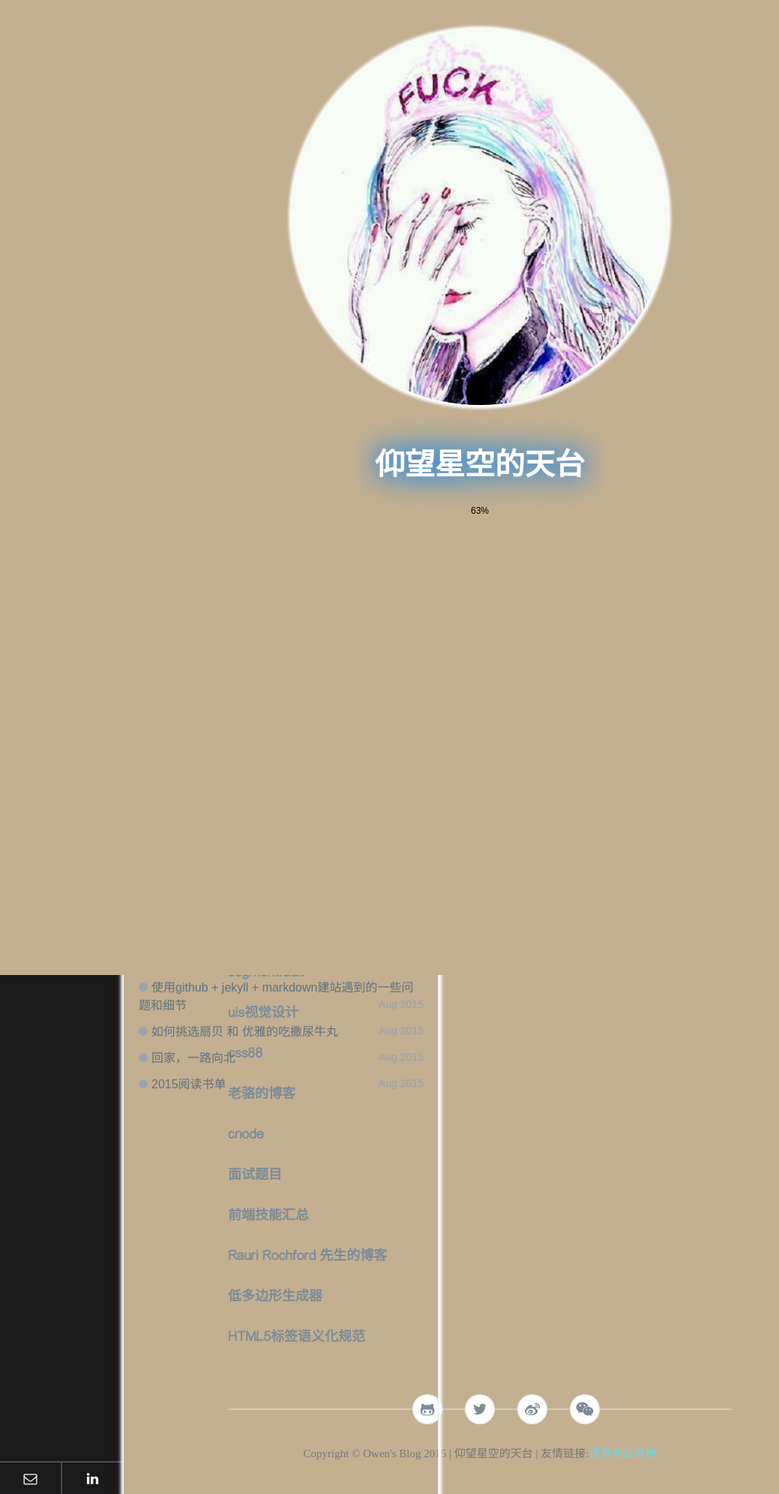
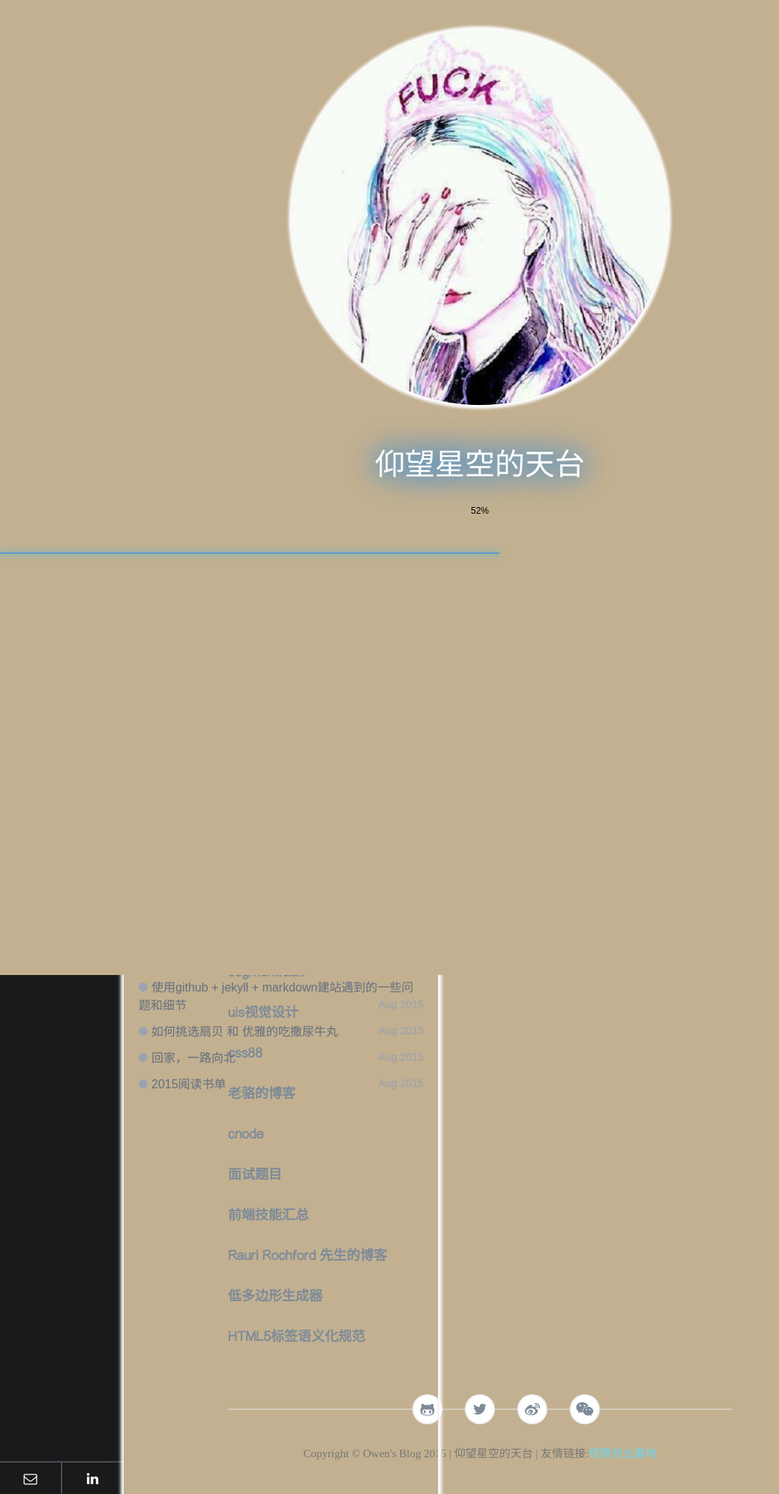
Before and after one commit to bilibiliou/bilibiliou.github.io, a Jekyll site: the page built from index.markdown, in a window 1280 px wide. Shown: the whole page at 75% size, without its empty margins (0-1039 px from the left). Built offline with Jekyll 4.4.1, drawn with Linux system fonts in a browser that asks for light colours; comment, search, counter and statistics services are not loaded.

Commit message:
new version

```diff
--- a/_includes/nav.html
+++ b/_includes/nav.html
@@ -32,7 +32,7 @@
 
     <nav id="pl__container">
     {% for post in site.posts %}
-      <a class="{{ post.categories }} pl__all" href="{{ post.url }}"><span class="pl__circle"></span><span class="pl__title">{{ post.title }}</span><span class="pl__date">{{ post.date | date: "%b %Y" }}</span></a>
+      <a class="{{ post.categories }} pl__all" href="{{  }}{{ post.url }}"><span class="pl__circle"></span><span class="pl__title">{{ post.title }}</span><span class="pl__date">{{ post.date | date: "%b %Y" }}</span></a>
     {% endfor %}
     </nav>
   </div> <!-- end #posts-list -->
--- a/assets/css/style.css
+++ b/assets/css/style.css
@@ -32,6 +32,7 @@
   border:1px solid #636363;
   background-color:#3075DC;
 }
+
 .container{
     width:100%;
     height: 1300px;
@@ -44,11 +45,12 @@
     z-index: 5201314;
     overflow: hidden;
     -webkit-user-select: none;
-  -moz-user-select: none;
-  -ms-user-select: none;
-  -o-user-select: none;
-  user-select: none;
-  }
+    -moz-user-select: none;
+    -ms-user-select: none;
+    -o-user-select: none;
+    user-select: none;
+  }
+
   .box{
     width:100%;
     height: 100%;
@@ -64,12 +66,45 @@
     border-radius: 50%;
     box-shadow: 0 0 4px 4px white, 0 0 4px 4px #eee;
   }
+
   @media screen and (max-width: 774px) {
   .header_progress_avatar{display: none;}
   }
   .header_progress_title{
     /*兼容火狐*/
     width:100%;
+    text-align: center;
+    margin-top:15px;
+  }
+
+  .header_progress_title > span{
+    font: 200 40px/80px "微软雅黑";
+    text-shadow:0 0 30px #2187e7,0 0 45px #2187e7;
+    color:white;
+  }
+
+  #header_progress_content {
+    width:100%;
+    height:5px;
+    margin:47px auto 0;
+  }
+
+  .header_progress_fullwidth .header_progress_expand {
+    height:1px;
+    margin:2px 0;
+    background:#2187e7;
+    position:absolute;
+    box-shadow:0px 0px 10px 1px rgba(0,198,255,0.7);
+    -webkit-transition: 1s ease;
+    -o-transition: 1s ease;
+    transition: 1s ease;
+  }
+
+  .header_progress_precentage{
+    /*兼容火狐*/
+    width:100%;
+
+
     display:-webkit-box;
     display:-moz-box;
     display:-o-box;
@@ -78,51 +113,8 @@
     -moz-box-pack:center;
     -o-box-pack:center;
     box-pack:center;
-    margin-top:15px;
-  }
-  .header_progress_title > span{
-    font:bold 40px/80px "微软雅黑";
-    text-shadow:0 0 30px #2187e7,0 0 45px #2187e7;
-    color:white;
-  }
-  #header_progress_content {
-    width:100%;
-    height:5px;
-    margin:47px auto 0;
-  }
-
-  .header_progress_fullwidth .header_progress_expand {
-    width:100%;
-    height:1px;
-    margin:2px 0;
-    background:#2187e7;
-    position:absolute;
-    box-shadow:0px 0px 10px 1px rgba(0,198,255,0.7);
-    -moz-animation:fullexpand 10s ease-out;
-    -webkit-animation:fullexpand 10s ease-out;
-  }
-  .header_progress_precentage{
-    /*兼容火狐*/
-    width:100%;
-
-
-    display:-webkit-box;
-    display:-moz-box;
-    display:-o-box;
-    display:box;
-    -webkit-box-pack:center;
-    -moz-box-pack:center;
-    -o-box-pack:center;
-    box-pack:center;
-  }
-  @-moz-keyframes fullexpand{
-    0%  { width:0px;}
-    100%{ width:100%;}
-  }
-  @-webkit-keyframes fullexpand{
-    0%  { width:0px;}
-    100%{ width:100%;}
-  }
+  }
+
 
 @media screen and (max-width: 585px) {
   .container{display: none;}
--- a/assets/js/nprogress.js
+++ b/assets/js/nprogress.js
@@ -313,3 +313,7 @@
 
   return NProgress;
 });
+
+
+
+$(".header_progress_expand").css("width" , "52%");
--- a/assets/js/script.js
+++ b/assets/js/script.js
@@ -372,7 +372,7 @@
                 startMove(oQrImg , { width:0 , height :　0 ,  opacity:0} );
                 startMove(oQR , { width:0 , height :　0 ,  opacity:0 , top : 20 , left : 15 });
             }
-        });
+      });
 
       pajx_loadDuodsuo();
       //加载Disqus
@@ -418,3 +418,10 @@
 
   }
 }
+
+
+
+
+
+
+$(".header_progress_expand").css("width" , "100%");
```
Also changed, not shown: _posts/tech/2015-08-21-Encoding-problem.markdown (+62 -0 lines), assets/img/update-jekyll.png (added), assets/img/weixin.png, assets/js/jquery.js, assets/js/jquery.pjax.js.
